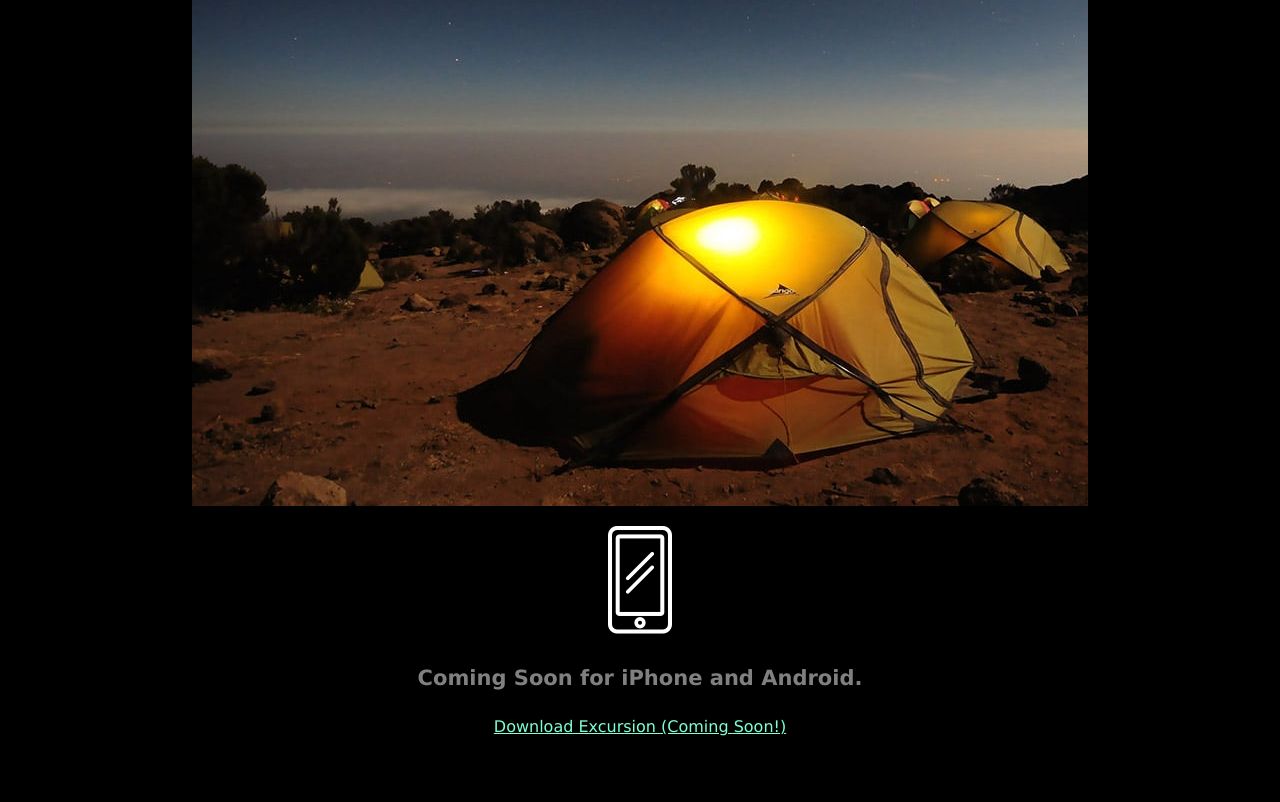
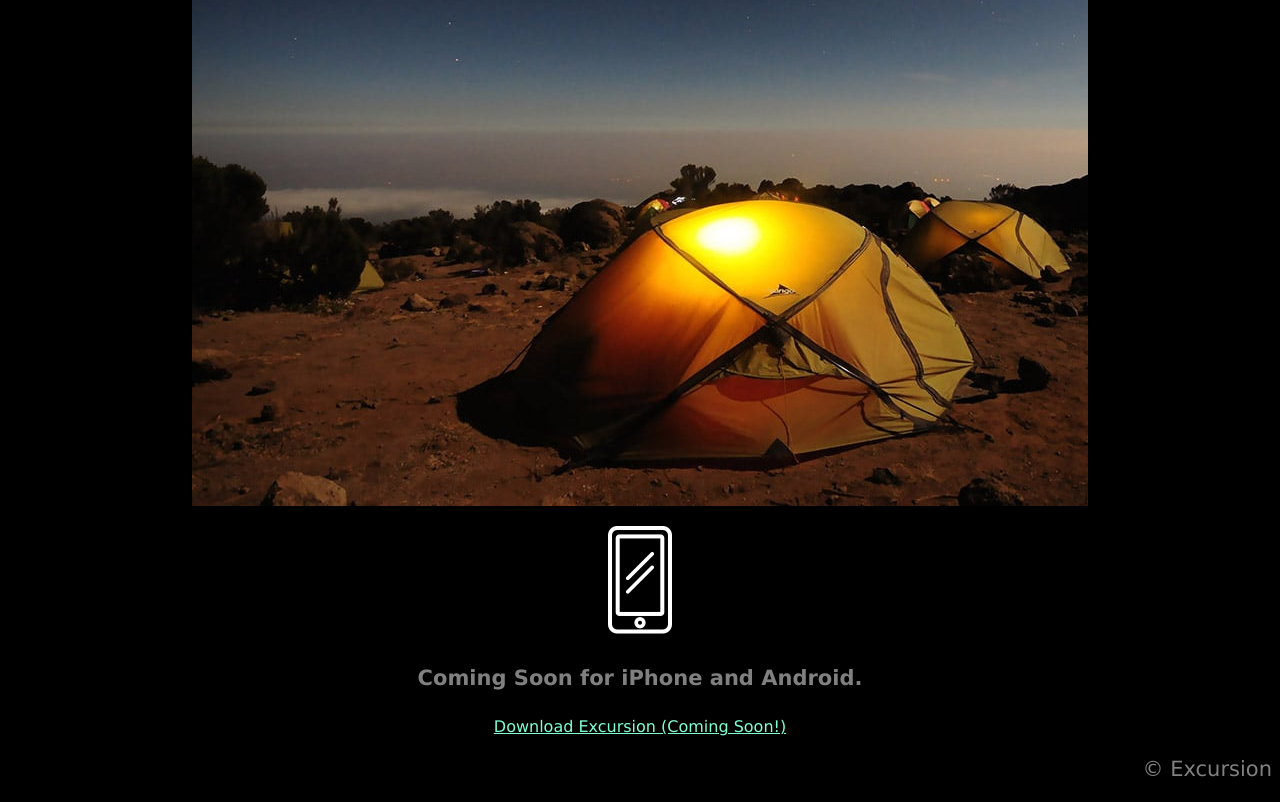
Before and after one commit to rwygmans/excursion, a plain HTML site: page index.html in a window 1280 px wide. Shown: the part 506-1308 px from the top of the page. Before the commit the page ends 1258 px from the top, so only its background shows below. Drawn offline with Linux system fonts and the light colour scheme.

Commit message:
Final push

```diff
--- a/index.html
+++ b/index.html
@@ -20,4 +20,6 @@
   <p><img src="resources/images/phone.png"></p>
   <h4 class="header--sub-header">Coming Soon for iPhone and Android.</h4>
   <p><a class="link--cta" href="#">Download Excursion (Coming Soon!)</a></p>
+  <p class="footer--cta">© Excursion</p>
+</body>
 </html>
--- a/resources/css/style.css
+++ b/resources/css/style.css
@@ -30,3 +30,11 @@ body {
   font-size: 16px;
   color: aquamarine;
 }
+
+/* FOOTER */
+
+.footer--cta {
+  font-size: 21px;
+  color: grey;
+  text-align: right;
+}
```
